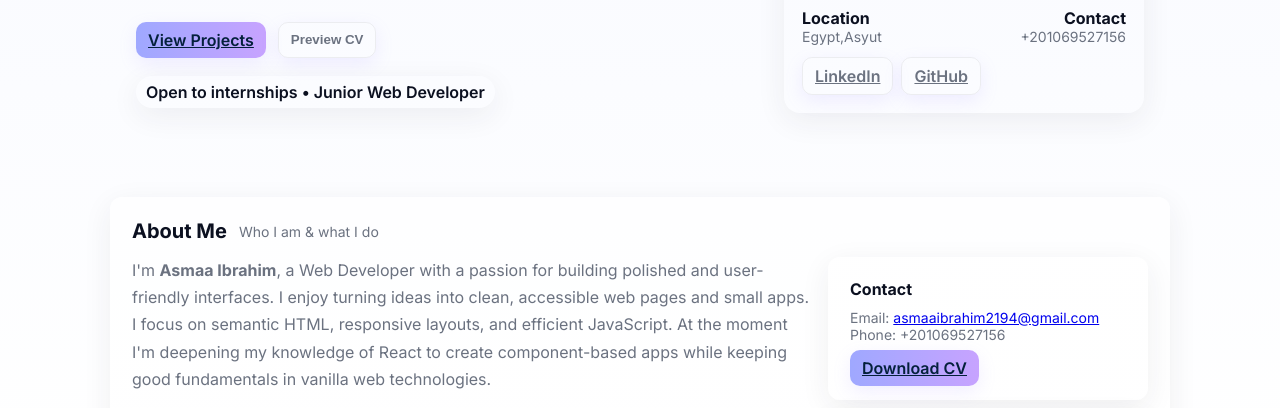
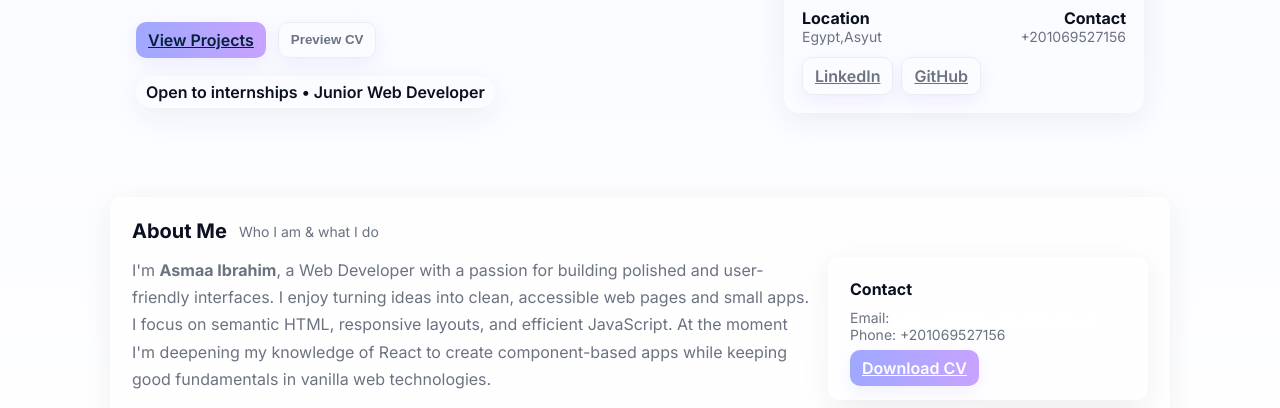
Before and after one commit to Asmaa-Ibrahim21/CodeAlpha_myOwnProtoflio, a plain HTML site: page index.html in a window 1280 px wide. Shown: the part 312-720 px from the top of the page. Drawn offline with Linux system fonts and the light colour scheme.

Commit message:
Update style.css

```diff
--- a/style.css
+++ b/style.css
@@ -214,7 +214,9 @@
     padding: 22px;
     border-radius: 12px;
   }
-
+   .glass a{
+     color:white;
+   }
   body.dark .glass {
     background: linear-gradient(180deg, rgba(255,255,255,0.02), rgba(255,255,255,0.01));
   }
```
